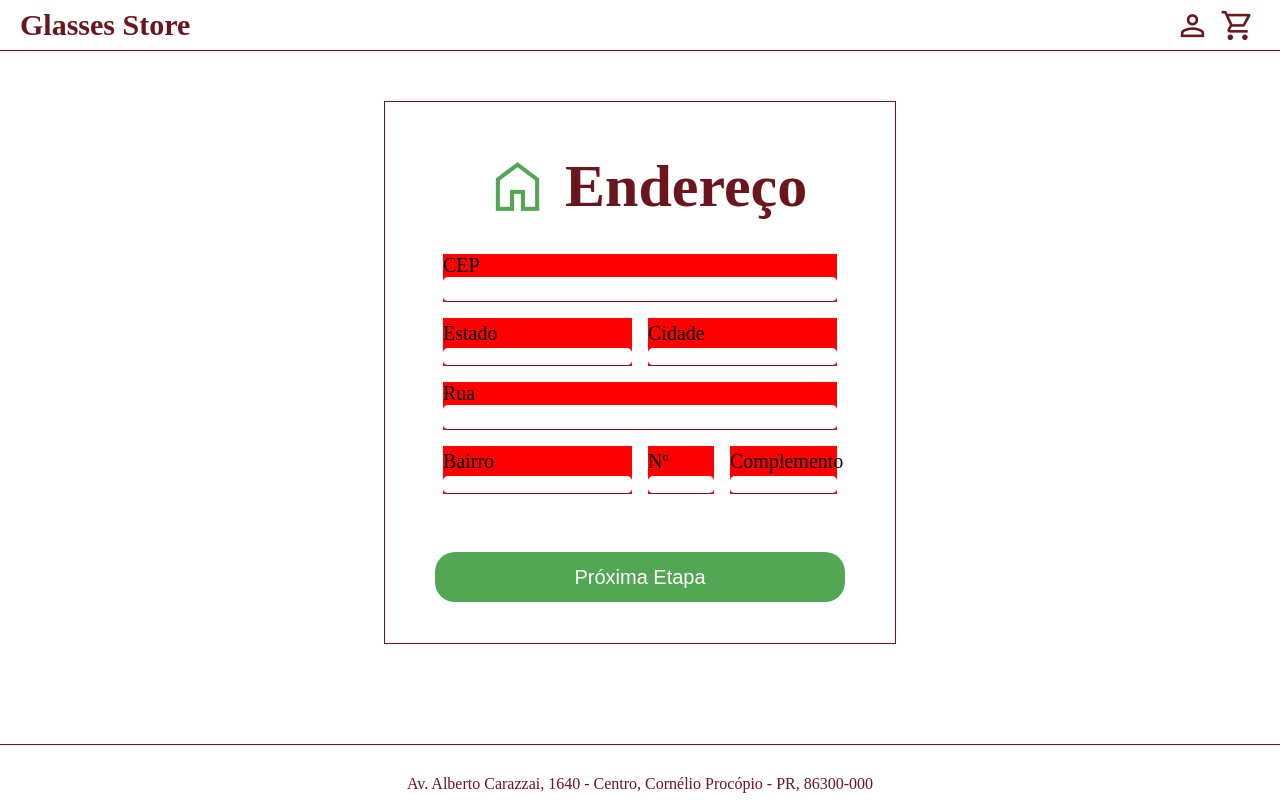
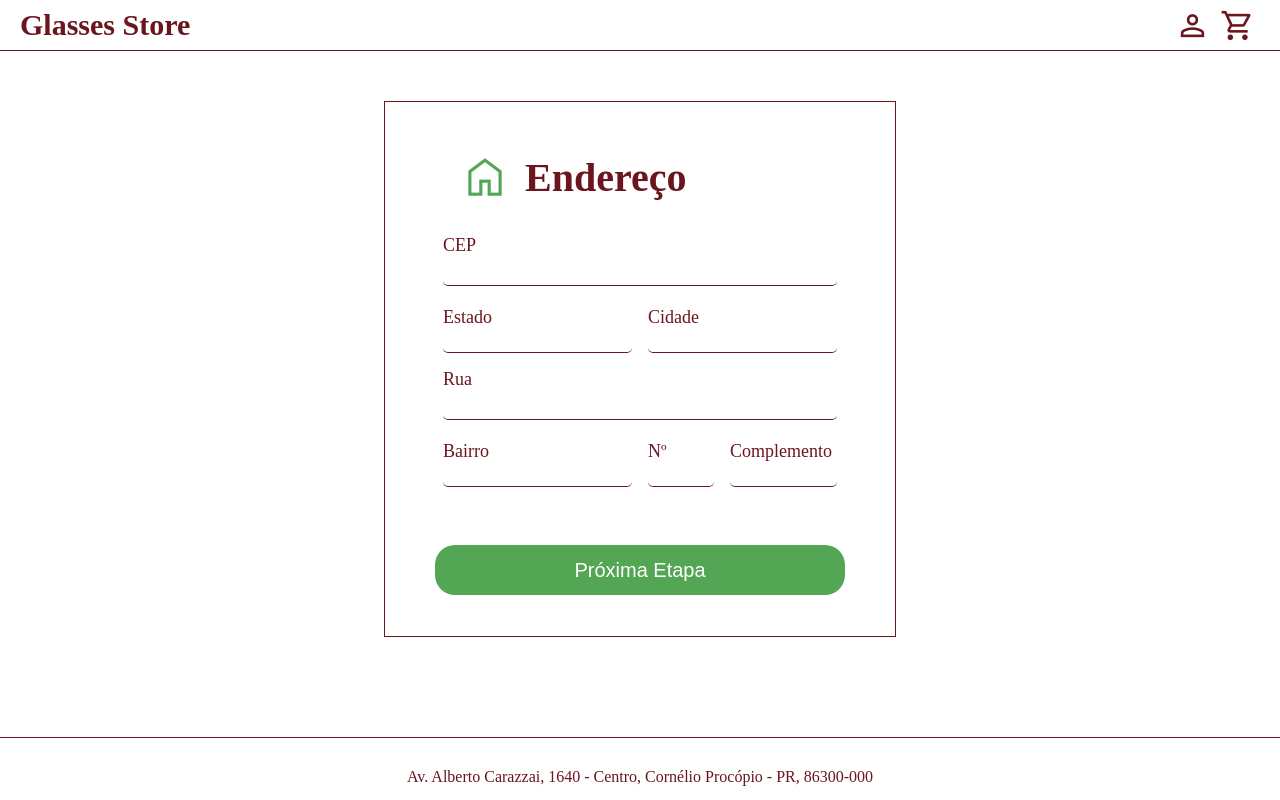
Before and after one commit to Gthalles/glasses-store, a React (Vite) app: page /address in a window 1280 px wide. Shown: the top 800 px of the page. Built offline with nearby package versions, Linux system fonts and the light colour scheme.

Commit message:
Add placeholders.

```diff
--- a/src/components/Input/index.tsx
+++ b/src/components/Input/index.tsx
@@ -1,4 +1,3 @@
-/* eslint-disable react/require-default-props */
 import React from "react";
 import * as S from "./styles";
 
@@ -13,35 +12,25 @@ interface IProps {
     border?: string;
     borderBottom?: string;
     outlined?: string;
+    placeholder?: string;
     onchange?: (event: any) => void;
 }
 
-function Input({
-    id,
-    type,
-    margin,
-    width,
-    height,
-    color,
-    backgroundColor,
-    border,
-    borderBottom,
-    outlined,
-    onchange,
-}: IProps) {
+function Input(props: IProps) {
     return (
         <S.Input
-            id={id}
-            type={type}
-            margin={margin}
-            width={width}
-            height={height}
-            color={color}
-            backgroundColor={backgroundColor}
-            border={border}
-            borderBottom={borderBottom}
-            outlined={outlined}
-            onChange={onchange}
+            id={props.id}
+            type={props.type}
+            placeholder={props.placeholder}
+            margin={props.margin}
+            width={props.width}
+            height={props.height}
+            color={props.color}
+            backgroundColor={props.backgroundColor}
+            border={props.border}
+            borderBottom={props.borderBottom}
+            outlined={props.outlined}
+            onChange={props.onchange}
         />
     );
 }
--- a/src/components/ShoppingCart/index.tsx
+++ b/src/components/ShoppingCart/index.tsx
@@ -158,14 +158,14 @@ function ShoppingCart(props: IShoppingCartProps) {
                         />
                     </Container>
                     <Button
-                        text="CONCLUIR COMPRA"
-                        color={colors.light}
+                        text="Finalizar Compra"
                         width="400px"
-                        height="60px"
+                        height="50px"
+                        margin="50px 0 16px 0"
+                        borderRadius="20px"
+                        fontSize="20px"
+                        color="#FFF"
                         backgroundColor={colors.success}
-                        fontSize="18px"
-                        borderRadius="20px"
-                        border="none"
                         linkReference="/contact"
                         onclick={props.onClose}
                     />
--- a/src/pages/Address/index.tsx
+++ b/src/pages/Address/index.tsx
@@ -26,19 +26,19 @@ function Address() {
                 <Container
                     flex
                     alignItems="center"
-                    margin="50px 0 auto 100px"
+                    margin="50px 0 auto 50px"
                     width="calc(100% - 100px)"
                 >
                     <IconContainer
                         externalIcon="home"
-                        size={65}
+                        size={50}
                         margin="0 15px 0 0"
                         color={colors.success}
                         isHoverable={false}
                     />
                     <Text
                         text="Endereço"
-                        size="60px"
+                        size="40px"
                         weight={600}
                         align="center"
                         color={colors.primary}
@@ -52,11 +52,11 @@ function Address() {
                     direction="column"
                 >
                     <S.FormControl width="calc(100% - 16px)">
-                        <Text text="CEP" size="20px" />
+                        <Text text="CEP" size="18px" color={colors.primary} />
                         <Input
+                            id="cep"
                             outlined="none"
-                            height="25px"
-                            id="cep"
+                            height="30px"
                             type="text"
                             width="100%"
                             border="none"
@@ -66,11 +66,15 @@ function Address() {
 
                     <Container flex>
                         <S.FormControl>
-                            <Text text="Estado" size="20px" />
+                            <Text
+                                text="Estado"
+                                size="18px"
+                                color={colors.primary}
+                            />
                             <Input
+                                id="uf"
                                 outlined="none"
-                                height="25px"
-                                id="uf"
+                                height="30px"
                                 type="text"
                                 width="100%"
                                 border="none"
@@ -79,11 +83,15 @@ function Address() {
                         </S.FormControl>
 
                         <S.FormControl>
-                            <Text text="Cidade" size="20px" />
+                            <Text
+                                text="Cidade"
+                                size="18px"
+                                color={colors.primary}
+                            />
                             <Input
+                                id="city"
                                 outlined="none"
-                                height="25px"
-                                id="city"
+                                height="30px"
                                 type="text"
                                 width="100%"
                                 border="none"
@@ -93,11 +101,11 @@ function Address() {
                     </Container>
 
                     <S.FormControl width="calc(100% - 16px)">
-                        <Text text="Rua" size="20px" />
+                        <Text text="Rua" size="18px" color={colors.primary} />
                         <Input
+                            id="street"
                             outlined="none"
-                            height="25px"
-                            id="street"
+                            height="30px"
                             type="text"
                             border="none"
                             borderBottom={`1px solid ${colors.primary}`}
@@ -106,11 +114,15 @@ function Address() {
 
                     <Container flex>
                         <S.FormControl width="calc(50% - 16px)">
-                            <Text text="Bairro" size="20px" />
+                            <Text
+                                text="Bairro"
+                                size="18px"
+                                color={colors.primary}
+                            />
                             <Input
+                                id="neighborhood"
                                 outlined="none"
-                                height="25px"
-                                id="neighborhood"
+                                height="30px"
                                 type="text"
                                 border="none"
                                 borderBottom={`1px solid ${colors.primary}`}
@@ -118,11 +130,15 @@ function Address() {
                         </S.FormControl>
 
                         <S.FormControl width="calc(20% - 16px)">
-                            <Text text="Nº" size="20px" />
+                            <Text
+                                text="Nº"
+                                size="18px"
+                                color={colors.primary}
+                            />
                             <Input
+                                id="number"
                                 outlined="none"
-                                height="25px"
-                                id="number"
+                                height="30px"
                                 type="text"
                                 border="none"
                                 borderBottom={`1px solid ${colors.primary}`}
@@ -130,11 +146,15 @@ function Address() {
                         </S.FormControl>
 
                         <S.FormControl width="calc(30% - 16px)">
-                            <Text text="Complemento" size="20px" />
+                            <Text
+                                text="Complemento"
+                                size="18px"
+                                color={colors.primary}
+                            />
                             <Input
+                                id="complement"
                                 outlined="none"
-                                height="25px"
-                                id="complement"
+                                height="30px"
                                 type="text"
                                 border="none"
                                 borderBottom={`1px solid ${colors.primary}`}
@@ -151,7 +171,7 @@ function Address() {
                         fontSize="20px"
                         color="#FFF"
                         backgroundColor={colors.success}
-                        linkReference="/address"
+                        linkReference="/payment"
                     />
                 </Container>
             </Container>
--- a/src/pages/Address/styles.ts
+++ b/src/pages/Address/styles.ts
@@ -11,5 +11,4 @@ export const FormControl = styled.div<IFormControl>`
     width: ${({ width }) => width ? width : "calc(50% - 16px)"};
     justify-content: space-between;
     margin: 8px;
-    background-color: red;
 `;
--- a/src/pages/Contact/index.tsx
+++ b/src/pages/Contact/index.tsx
@@ -26,19 +26,19 @@ function Contact() {
                 <Container
                     flex
                     alignItems="center"
-                    margin="50px 0 auto 100px"
+                    margin="50px 0 auto 50px"
                     width="calc(100% - 100px)"
                 >
                     <IconContainer
                         externalIcon="contact_page"
-                        size={65}
+                        size={50}
                         margin="0 15px 0 0"
                         color={colors.success}
                         isHoverable={false}
                     />
                     <Text
                         text="Contato"
-                        size="60px"
+                        size="40px"
                         weight={600}
                         align="center"
                         color={colors.primary}
@@ -52,7 +52,11 @@ function Contact() {
                 >
                     <Container flex>
                         <S.FormControl>
-                            <Text text="Nome:" size="20px" />
+                            <Text
+                                text="Nome:"
+                                size="18px"
+                                color={colors.primary}
+                            />
                             <Input
                                 id="name"
                                 outlined="none"
@@ -64,7 +68,11 @@ function Contact() {
                             />
                         </S.FormControl>
                         <S.FormControl>
-                            <Text text="Sobrenome:" size="20px" />
+                            <Text
+                                text="Sobrenome:"
+                                size="18px"
+                                color={colors.primary}
+                            />
                             <Input
                                 id="lastname"
                                 outlined="none"
@@ -79,7 +87,11 @@ function Contact() {
 
                     <Container flex>
                         <S.FormControl>
-                            <Text text="Email:" size="20px" />
+                            <Text
+                                text="Email:"
+                                size="18px"
+                                color={colors.primary}
+                            />
                             <Input
                                 id="email"
                                 outlined="none"
@@ -91,7 +103,11 @@ function Contact() {
                             />
                         </S.FormControl>
                         <S.FormControl>
-                            <Text text="Telefone:" size="20px" />
+                            <Text
+                                text="Telefone:"
+                                size="18px"
+                                color={colors.primary}
+                            />
                             <Input
                                 id="phone"
                                 outlined="none"
```
